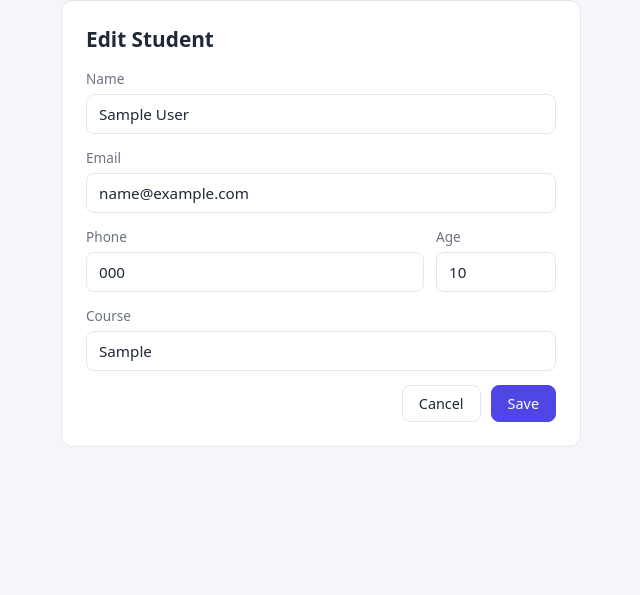
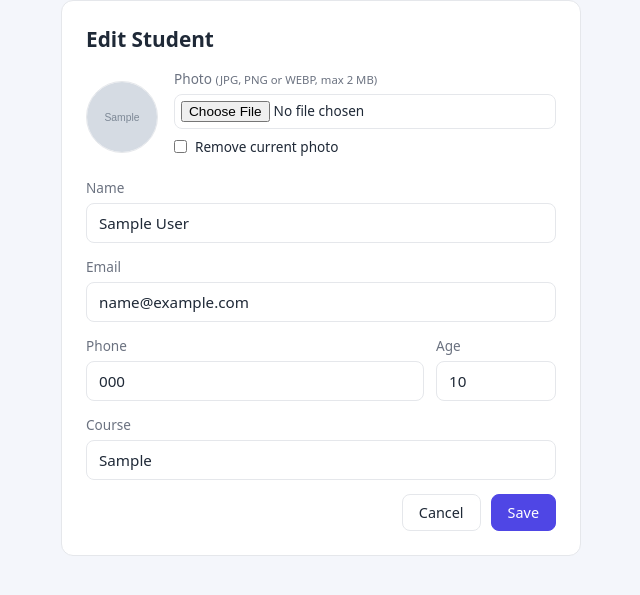
Before and after one commit to nikhilrajgandreti-sketch/Student-Management-system, a FastAPI app: page /edit/1 in a window 1280 px wide. Shown: the part 65-660 px from the top of the page, without its empty margins (319-959 px from the left). Run offline with FastAPI, Linux system fonts and the light colour scheme; tables that the repository leaves empty hold one stand-in row (values such as "Sample post"); grey boxes marked "Sample" are stand-in pictures.

Commit message:
Update UI, schema and backend

```diff
--- a/main.py
+++ b/main.py
@@ -4,12 +4,13 @@ Run:   uvicorn main:app --reload
 Open:  http://127.0.0.1:8000
 """
 import os
+import uuid
 from contextlib import asynccontextmanager
 from pathlib import Path
 
 import mysql.connector
 from dotenv import load_dotenv
-from fastapi import FastAPI, Form, HTTPException, Request
+from fastapi import FastAPI, File, Form, HTTPException, Request, UploadFile
 from fastapi.responses import RedirectResponse
 from fastapi.staticfiles import StaticFiles
 from fastapi.templating import Jinja2Templates
@@ -17,6 +18,10 @@ from fastapi.templating import Jinja2Templates
 load_dotenv()
 
 BASE_DIR = Path(__file__).resolve().parent
+
+# Student photos are saved here and served at /static/uploads/<filename>
+UPLOAD_DIR = BASE_DIR / "static" / "uploads"
+MAX_PHOTO_BYTES = 2 * 1024 * 1024  # 2 MB
 
 DB_HOST = os.getenv("DB_HOST", "localhost")
 DB_PORT = int(os.getenv("DB_PORT", "3306"))
@@ -32,6 +37,7 @@ CREATE TABLE IF NOT EXISTS students (
     phone      VARCHAR(20)  NULL,
     course     VARCHAR(100) NOT NULL,
     age        INT          NOT NULL,
+    photo      VARCHAR(255) NULL,
     created_at TIMESTAMP    NOT NULL DEFAULT CURRENT_TIMESTAMP
 )
 """
@@ -99,6 +105,18 @@ def init_db():
     finally:
         conn.close()
     execute(CREATE_TABLE_SQL)
+    ensure_photo_column()
+
+
+def ensure_photo_column():
+    """Add the `photo` column to a table that was created before photos existed."""
+    rows = query(
+        "SELECT COLUMN_NAME FROM information_schema.COLUMNS "
+        "WHERE TABLE_SCHEMA = %s AND TABLE_NAME = 'students' AND COLUMN_NAME = 'photo'",
+        (DB_NAME,),
+    )
+    if not rows:
+        execute("ALTER TABLE students ADD COLUMN photo VARCHAR(255) NULL")
 
 
 def get_student_or_404(student_id):
@@ -144,10 +162,55 @@ def clean_and_validate(name, email, phone, course, age):
 
 
 # ---------------------------------------------------------------
+# Photo helpers
+# ---------------------------------------------------------------
+def detect_image_ext(data):
+    """Look at the first bytes of the file to find its real type (never trust the filename)."""
+    if data.startswith(b"\xff\xd8\xff"):
+        return ".jpg"
+    if data.startswith(b"\x89PNG\r\n\x1a\n"):
+        return ".png"
+    if data[:4] == b"RIFF" and data[8:12] == b"WEBP":
+        return ".webp"
+    return None
+
+
+def read_photo(upload):
+    """Check an uploaded photo.
+
+    Returns (photo, error). `photo` is (new_filename, file_bytes), or None when
+    no file was chosen. `error` is a message when the file is not acceptable.
+    """
+    if upload is None or not upload.filename:
+        return None, None
+    data = upload.file.read(MAX_PHOTO_BYTES + 1)
+    if not data:
+        return None, None
+    if len(data) > MAX_PHOTO_BYTES:
+        return None, "Photo must be smaller than 2 MB."
+    ext = detect_image_ext(data)
+    if ext is None:
+        return None, "Photo must be a JPG, PNG or WEBP image."
+    return (f"{uuid.uuid4().hex}{ext}", data), None
+
+
+def save_photo_file(photo):
+    UPLOAD_DIR.mkdir(parents=True, exist_ok=True)
+    filename, data = photo
+    (UPLOAD_DIR / filename).write_bytes(data)
+
+
+def delete_photo_file(filename):
+    if filename:
+        (UPLOAD_DIR / Path(filename).name).unlink(missing_ok=True)
+
+
+# ---------------------------------------------------------------
 # App
 # ---------------------------------------------------------------
 @asynccontextmanager
 async def lifespan(app):
+    UPLOAD_DIR.mkdir(parents=True, exist_ok=True)
     init_db()
     yield
 
@@ -213,23 +276,30 @@ def add_student(
     phone: str = Form(""),
     course: str = Form(""),
     age: str = Form(""),
+    photo: UploadFile = File(None),
 ):
     values, errors = clean_and_validate(name, email, phone, course, age)
+    new_photo, photo_error = read_photo(photo)
+    if photo_error:
+        errors.append(photo_error)
 
     if not errors:
         try:
             execute(
-                "INSERT INTO students (name, email, phone, course, age) "
-                "VALUES (%s, %s, %s, %s, %s)",
+                "INSERT INTO students (name, email, phone, course, age, photo) "
+                "VALUES (%s, %s, %s, %s, %s, %s)",
                 (values["name"], values["email"], values["phone"] or None,
-                 values["course"], values["age"]),
+                 values["course"], values["age"], new_photo[0] if new_photo else None),
             )
-            return redirect("/?msg=added")
         except mysql.connector.IntegrityError as err:
             if err.errno == 1062:  # duplicate entry
                 errors.append("A student with this email already exists.")
             else:
                 raise
+        else:
+            if new_photo:
+                save_photo_file(new_photo)
+            return redirect("/?msg=added")
 
     return templates.TemplateResponse(
         request,
@@ -263,25 +333,43 @@ def edit_student(
     phone: str = Form(""),
     course: str = Form(""),
     age: str = Form(""),
+    photo: UploadFile = File(None),
+    remove_photo: str = Form(""),
 ):
-    get_student_or_404(student_id)
+    current = get_student_or_404(student_id)
     values, errors = clean_and_validate(name, email, phone, course, age)
+    new_photo, photo_error = read_photo(photo)
+    if photo_error:
+        errors.append(photo_error)
 
     if not errors:
+        # Decide which photo the student ends up with
+        photo_name = current["photo"]
+        if new_photo:
+            photo_name = new_photo[0]          # replaced with the new upload
+        elif remove_photo:
+            photo_name = None                  # "Remove current photo" ticked
+
         try:
             execute(
-                "UPDATE students SET name=%s, email=%s, phone=%s, course=%s, age=%s "
-                "WHERE id=%s",
+                "UPDATE students SET name=%s, email=%s, phone=%s, course=%s, age=%s, "
+                "photo=%s WHERE id=%s",
                 (values["name"], values["email"], values["phone"] or None,
-                 values["course"], values["age"], student_id),
+                 values["course"], values["age"], photo_name, student_id),
             )
-            return redirect("/?msg=updated")
         except mysql.connector.IntegrityError as err:
             if err.errno == 1062:
                 errors.append("Another student already uses this email.")
             else:
                 raise
+        else:
+            if new_photo:
+                save_photo_file(new_photo)
+            if photo_name != current["photo"]:
+                delete_photo_file(current["photo"])   # remove the old image file
+            return redirect("/?msg=updated")
 
+    values["photo"] = current["photo"]  # keep showing the current photo on the form
     return templates.TemplateResponse(
         request,
         "form.html",
@@ -303,6 +391,7 @@ def delete_confirm(request: Request, student_id: int):
 
 @app.post("/delete/{student_id}")
 def delete_student(student_id: int):
-    get_student_or_404(student_id)
+    student = get_student_or_404(student_id)
     execute("DELETE FROM students WHERE id = %s", (student_id,))
+    delete_photo_file(student["photo"])
     return redirect("/?msg=deleted")
--- a/schema.sql
+++ b/schema.sql
@@ -12,5 +12,6 @@ CREATE TABLE IF NOT EXISTS students (
     phone      VARCHAR(20)  NULL,
     course     VARCHAR(100) NOT NULL,
     age        INT          NOT NULL,
+    photo      VARCHAR(255) NULL,      -- file name of the uploaded photo
     created_at TIMESTAMP    NOT NULL DEFAULT CURRENT_TIMESTAMP
 );
--- a/static/style.css
+++ b/static/style.css
@@ -45,51 +73,299 @@ main { padding-top: 24px; padding-bottom: 48px; }
   cursor: pointer;
   transition: background 0.15s;
 }
-.btn:hover { background: #f3f4f6; }
-.btn-primary { background: var(--primary); border-color: var(--primary); color: #fff; }
-.btn-primary:hover { background: var(--primary-dark); }
-.btn-danger { background: var(--danger); border-color: var(--danger); color: #fff; }
-.btn-danger:hover { background: var(--danger-dark); }
-.btn-sm { padding: 5px 10px; font-size: 0.8rem; }
+
+.btn:hover {
+  background: #f3f4f6;
+}
+
+.btn-primary {
+  background: var(--primary);
+  border-color: var(--primary);
+  color: #fff;
+}
+
+.btn-primary:hover {
+  background: var(--primary-dark);
+}
+
+.btn-danger {
+  background: var(--danger);
+  border-color: var(--danger);
+  color: #fff;
+}
+
+.btn-danger:hover {
+  background: var(--danger-dark);
+}
+
+.btn-sm {
+  padding: 5px 10px;
+  font-size: 0.8rem;
+}
 
 /* Alerts */
-.alert { padding: 10px 16px; border-radius: 8px; margin: 0 0 16px; font-size: 0.92rem; }
-.alert-success { background: #dcfce7; color: #166534; border: 1px solid #bbf7d0; }
-.alert-error { background: #fee2e2; color: #991b1b; border: 1px solid #fecaca; list-style: none; padding-left: 16px; }
-.alert-error li { margin: 2px 0; }
+.alert {
+  padding: 10px 16px;
+  border-radius: 8px;
+  margin: 0 0 16px;
+  font-size: 0.92rem;
+}
+
+.alert-success {
+  background: #dcfce7;
+  color: #166534;
+  border: 1px solid #bbf7d0;
+}
+
+.alert-error {
+  background: #fee2e2;
+  color: #991b1b;
+  border: 1px solid #fecaca;
+  list-style: none;
+  padding-left: 16px;
+}
+
+.alert-error li {
+  margin: 2px 0;
+}
 
 /* Stats */
-.stats { display: grid; grid-template-columns: repeat(auto-fit, minmax(180px, 1fr)); gap: 16px; margin-bottom: 20px; }
-.stat-card { background: var(--card); border: 1px solid var(--border); border-radius: var(--radius); padding: 16px 20px; display: flex; flex-direction: column; gap: 4px; }
-.stat-label { color: var(--muted); font-size: 0.8rem; text-transform: uppercase; letter-spacing: 0.04em; }
-.stat-value { font-size: 1.8rem; font-weight: 700; }
+.stats {
+  display: grid;
+  grid-template-columns: repeat(auto-fit, minmax(180px, 1fr));
+  gap: 16px;
+  margin-bottom: 20px;
+}
+
+.stat-card {
+  background: var(--card);
+  border: 1px solid var(--border);
+  border-radius: var(--radius);
+  padding: 16px 20px;
+  display: flex;
+  flex-direction: column;
+  gap: 4px;
+}
+
+.stat-label {
+  color: var(--muted);
+  font-size: 0.8rem;
+  text-transform: uppercase;
+  letter-spacing: 0.04em;
+}
+
+.stat-value {
+  font-size: 1.8rem;
+  font-weight: 700;
+}
 
 /* Card, search, table */
-.card { background: var(--card); border: 1px solid var(--border); border-radius: var(--radius); overflow: hidden; }
-.toolbar { padding: 16px; border-bottom: 1px solid var(--border); display: flex; gap: 8px; flex-wrap: wrap; }
-.toolbar input { flex: 1; min-width: 200px; max-width: 360px; padding: 9px 12px; border: 1px solid var(--border); border-radius: 8px; font-size: 0.95rem; }
+.card {
+  background: var(--card);
+  border: 1px solid var(--border);
+  border-radius: var(--radius);
+  overflow: hidden;
+}
 
-.table-wrap { overflow-x: auto; }
-table { width: 100%; border-collapse: collapse; }
-th, td { padding: 12px 16px; text-align: left; border-bottom: 1px solid var(--border); font-size: 0.92rem; white-space: nowrap; }
-th { background: #f9fafb; color: var(--muted); font-weight: 600; font-size: 0.78rem; text-transform: uppercase; letter-spacing: 0.04em; }
-tbody tr:hover { background: #fafbff; }
-.actions-col { text-align: right; }
-td.actions { text-align: right; }
-td.actions .btn { margin-left: 6px; }
-.empty { text-align: center; color: var(--muted); padding: 32px 0; margin: 0; }
+.toolbar {
+  padding: 16px;
+  border-bottom: 1px solid var(--border);
+  display: flex;
+  gap: 8px;
+  flex-wrap: wrap;
+}
 
-.badge { display: inline-block; padding: 2px 10px; border-radius: 999px; background: #eef2ff; color: var(--primary); font-size: 0.8rem; }
+.toolbar input {
+  flex: 1;
+  min-width: 200px;
+  max-width: 360px;
+  padding: 9px 12px;
+  border: 1px solid var(--border);
+  border-radius: 8px;
+  font-size: 0.95rem;
+}
+
+.table-wrap {
+  overflow-x: auto;
+}
+
+table {
+  width: 100%;
+  border-collapse: collapse;
+}
+
+th,
+td {
+  padding: 12px 16px;
+  text-align: left;
+  border-bottom: 1px solid var(--border);
+  font-size: 0.92rem;
+  white-space: nowrap;
+}
+
+th {
+  background: #f9fafb;
+  color: var(--muted);
+  font-weight: 600;
+  font-size: 0.78rem;
+  text-transform: uppercase;
+  letter-spacing: 0.04em;
+}
+
+tbody tr:hover {
+  background: #fafbff;
+}
+
+.actions-col {
+  text-align: right;
+}
+
+td.actions {
+  text-align: right;
+}
+
+td.actions .btn {
+  margin-left: 6px;
+}
+
+.empty {
+  text-align: center;
+  color: var(--muted);
+  padding: 32px 0;
+  margin: 0;
+}
+
+.badge {
+  display: inline-block;
+  padding: 2px 10px;
+  border-radius: 999px;
+  background: #eef2ff;
+  color: var(--primary);
+  font-size: 0.8rem;
+}
 
 /* Form pages */
-.form-card { max-width: 520px; margin: 0 auto; padding: 24px; }
-.form-card h2 { margin: 0 0 16px; font-size: 1.3rem; }
-.form-card label { display: block; font-size: 0.85rem; color: var(--muted); margin-bottom: 14px; }
-.form-card input { display: block; width: 100%; margin-top: 6px; padding: 9px 12px; border: 1px solid var(--border); border-radius: 8px; font-size: 0.95rem; font-family: inherit; color: var(--text); }
-.form-card input:focus, .toolbar input:focus { outline: 2px solid #c7d2fe; border-color: var(--primary); }
-.row { display: grid; grid-template-columns: 1fr 120px; gap: 12px; }
-.form-actions { display: flex; justify-content: flex-end; gap: 10px; margin-top: 8px; }
+.form-card {
+  max-width: 520px;
+  margin: 0 auto;
+  padding: 24px;
+}
+
+.form-card h2 {
+  margin: 0 0 16px;
+  font-size: 1.3rem;
+}
+
+.form-card label {
+  display: block;
+  font-size: 0.85rem;
+  color: var(--muted);
+  margin-bottom: 14px;
+}
+
+.form-card input {
+  display: block;
+  width: 100%;
+  margin-top: 6px;
+  padding: 9px 12px;
+  border: 1px solid var(--border);
+  border-radius: 8px;
+  font-size: 0.95rem;
+  font-family: inherit;
+  color: var(--text);
+}
+
+.form-card input:focus,
+.toolbar input:focus {
+  outline: 2px solid #c7d2fe;
+  border-color: var(--primary);
+}
+
+.row {
+  display: grid;
+  grid-template-columns: 1fr 120px;
+  gap: 12px;
+}
+
+.form-actions {
+  display: flex;
+  justify-content: flex-end;
+  gap: 10px;
+  margin-top: 8px;
+}
+
+/* Student photos */
+.avatar {
+  width: 40px;
+  height: 40px;
+  border-radius: 50%;
+  object-fit: cover;
+  display: block;
+  flex-shrink: 0;
+  border: 1px solid var(--border);
+}
+
+.avatar-initial {
+  display: flex;
+  align-items: center;
+  justify-content: center;
+  background: #eef2ff;
+  color: var(--primary);
+  font-weight: 700;
+}
+
+.avatar-lg {
+  width: 72px;
+  height: 72px;
+  font-size: 1.6rem;
+}
+
+.name-cell {
+  display: flex;
+  align-items: center;
+  gap: 12px;
+}
+
+.photo-field {
+  display: flex;
+  align-items: center;
+  gap: 16px;
+  margin-bottom: 14px;
+}
+
+.photo-inputs {
+  flex: 1;
+  min-width: 0;
+}
+
+.photo-inputs label {
+  margin-bottom: 8px;
+}
+
+.photo-inputs small {
+  font-weight: normal;
+}
+
+.form-card input[type="file"] {
+  padding: 6px;
+  font-size: 0.85rem;
+}
+
+.form-card .checkbox {
+  display: flex;
+  align-items: center;
+  gap: 8px;
+  color: var(--text);
+}
+
+.form-card .checkbox input {
+  display: inline-block;
+  width: auto;
+  margin: 0;
+}
 
 @media (max-width: 600px) {
-  .row { grid-template-columns: 1fr; }
+  .row {
+    grid-template-columns: 1fr;
+  }
 }
--- a/templates/base.html
+++ b/templates/base.html
@@ -1,11 +1,13 @@
 <!DOCTYPE html>
 <html lang="en">
+
 <head>
   <meta charset="UTF-8">
   <meta name="viewport" content="width=device-width, initial-scale=1.0">
   <title>{% block title %}Student Management System{% endblock %}</title>
   <link rel="stylesheet" href="/static/style.css">
 </head>
+
 <body>
   <header class="topbar">
     <div class="container topbar-inner">
@@ -18,4 +20,5 @@
     {% block content %}{% endblock %}
   </main>
 </body>
+
 </html>
--- a/templates/form.html
+++ b/templates/form.html
@@ -12,7 +12,25 @@
   </ul>
   {% endif %}
 
-    <form method="post" action="{{ action }}">
+  <form method="post" action="{{ action }}" enctype="multipart/form-data">
+    <div class="photo-field">
+      {% if student.photo %}
+      <img class="avatar avatar-lg" src="/static/uploads/{{ student.photo }}" alt="Current photo">
+      {% else %}
+      <span class="avatar avatar-lg avatar-initial">{{ (student.name or "?")[:1]|upper }}</span>
+      {% endif %}
+      <div class="photo-inputs">
+        <label>Photo <small>(JPG, PNG or WEBP, max 2 MB)</small>
+          <input type="file" name="photo" accept="image/png,image/jpeg,image/webp">
+        </label>
+        {% if student.photo %}
+        <label class="checkbox">
+          <input type="checkbox" name="remove_photo" value="1"> Remove current photo
+        </label>
+        {% endif %}
+      </div>
+    </div>
+
     <label>Name
       <input type="text" name="name" value="{{ student.name or '' }}" required minlength="2" maxlength="100">
     </label>
```
Also changed, not shown: other parts of static/style.css (+35 -7 lines), templates/index.html (+12 -1 lines), README.md, templates/confirm_delete.html (indentation only). Lines whose indentation alone changed are shown as unchanged.
